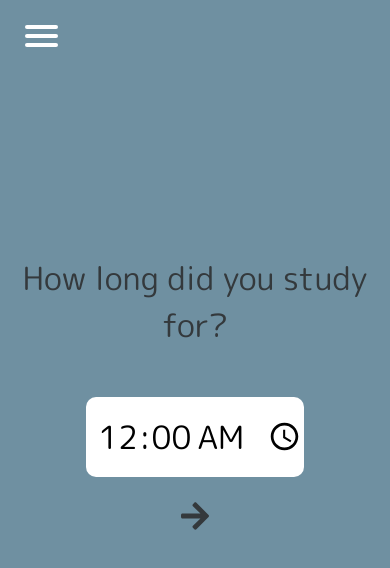
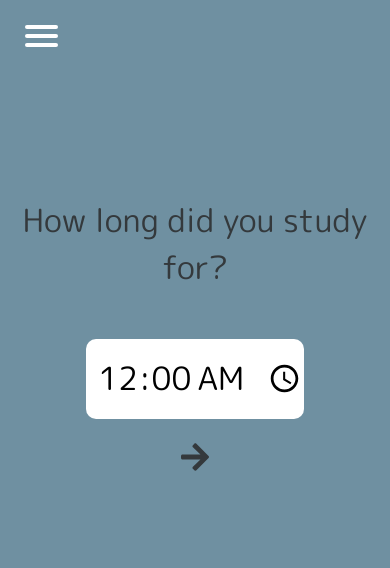
Before and after one commit to samuelweekes/Erudite, a React (Create React App) app in the folder client/: page / in a window 390 px wide. Shown: the top 568 px of the page. Built offline with nearby package versions, Linux system fonts and the light colour scheme.

Commit message:
Update to account page for mobile

```diff
--- a/client/src/App.css
+++ b/client/src/App.css
@@ -46,6 +46,8 @@ body, body input, body textarea {
 ::placeholder {
     font-size: 0.5em;
     text-align: center;
+    position:relative;
+    bottom: 0.4em;
 }
 
 @media only screen and (max-width: 1250px) {
@@ -58,7 +60,6 @@ body, body input, body textarea {
   .container {
     height: 90%;
     width: 100%;
-    padding-top:15%;
     margin : 0;
     background-color: #6F90A1;
   }
--- a/client/src/Navbar/Navbar.css
+++ b/client/src/Navbar/Navbar.css
@@ -228,4 +228,9 @@
         -ms-transform: rotate(-45deg) translate(0, -1px);
             transform: rotate(-45deg) translate(0, -1px);
   }
+
+  .img {
+    -webkit-animation: none;
+            animation: none;
+  }
 }
--- a/client/src/Session/Session.css
+++ b/client/src/Session/Session.css
@@ -286,7 +286,7 @@ font-size: 0.8em;
   }
 
   .editSession .card {
-    margin-top: 20%;
+    margin-top: 40%;
   }
 
   .display {
```
